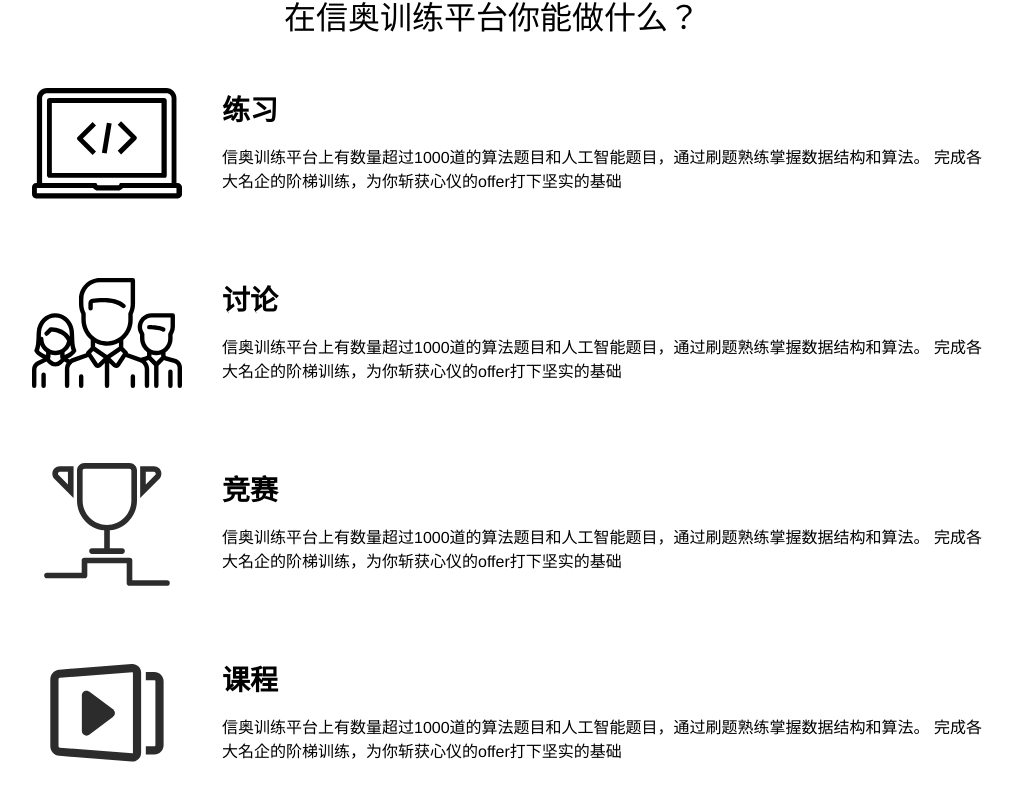
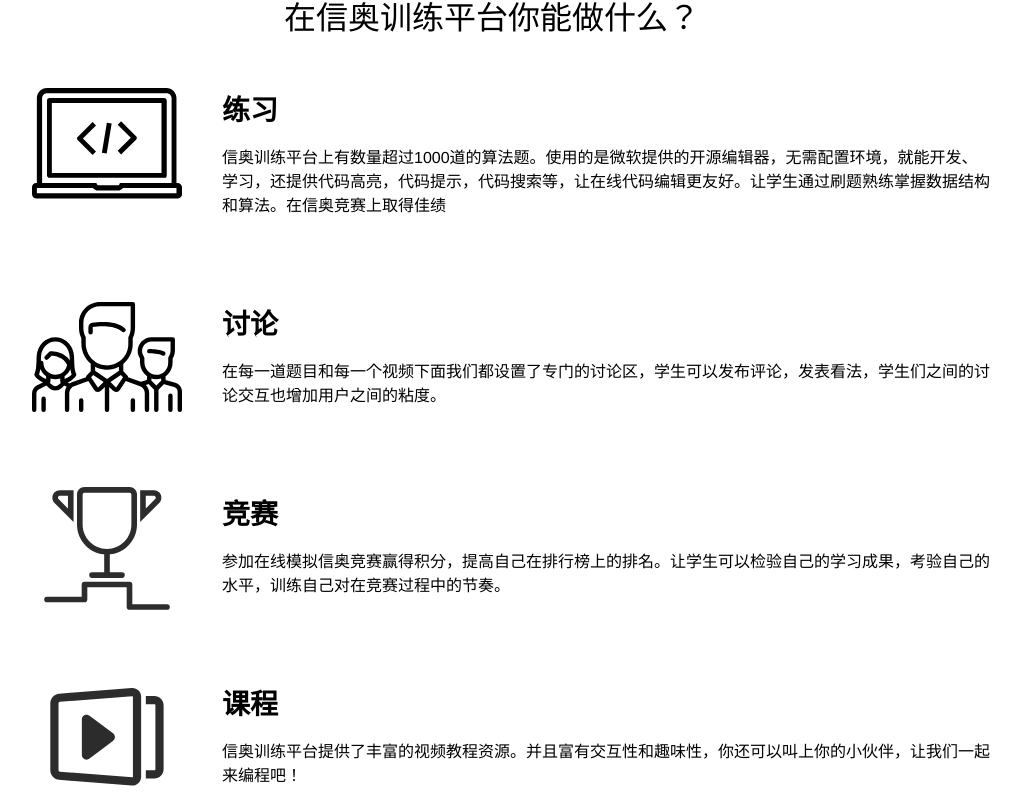
Before and after one commit to yingpengsha/NOIOJ-FE, a Vue app: page /homepage in a window 1280 px wide. Shown: the part 792-1600 px from the top of the page, without its empty margins (183-1204 px from the left). Built offline with nearby package versions, Linux system fonts and the light colour scheme; what mavon-editor would draw is missing.

Commit message:
首页文字

```diff
--- a/src/views/homepage/index.vue
+++ b/src/views/homepage/index.vue
@@ -64,19 +64,19 @@ export default {
     return {
       code: {
         title: '练习',
-        info: '信奥训练平台上有数量超过1000道的算法题目和人工智能题目，通过刷题熟练掌握数据结构和算法。 完成各大名企的阶梯训练，为你斩获心仪的offer打下坚实的基础',
+        info: '信奥训练平台上有数量超过1000道的算法题。使用的是微软提供的开源编辑器，无需配置环境，就能开发、学习，还提供代码高亮，代码提示，代码搜索等，让在线代码编辑更友好。让学生通过刷题熟练掌握数据结构和算法。在信奥竞赛上取得佳绩',
       },
       team: {
         title: '讨论',
-        info: '信奥训练平台上有数量超过1000道的算法题目和人工智能题目，通过刷题熟练掌握数据结构和算法。 完成各大名企的阶梯训练，为你斩获心仪的offer打下坚实的基础',
+        info: '在每一道题目和每一个视频下面我们都设置了专门的讨论区，学生可以发布评论，发表看法，学生们之间的讨论交互也增加用户之间的粘度。',
       },
       champion: {
         title: '竞赛',
-        info: '信奥训练平台上有数量超过1000道的算法题目和人工智能题目，通过刷题熟练掌握数据结构和算法。 完成各大名企的阶梯训练，为你斩获心仪的offer打下坚实的基础',
+        info: '参加在线模拟信奥竞赛赢得积分，提高自己在排行榜上的排名。让学生可以检验自己的学习成果，考验自己的水平，训练自己对在竞赛过程中的节奏。',
       },
       test: {
         title: '课程',
-        info: '信奥训练平台上有数量超过1000道的算法题目和人工智能题目，通过刷题熟练掌握数据结构和算法。 完成各大名企的阶梯训练，为你斩获心仪的offer打下坚实的基础',
+        info: '信奥训练平台提供了丰富的视频教程资源。并且富有交互性和趣味性，你还可以叫上你的小伙伴，让我们一起来编程吧！',
       },
     };
   },
```
